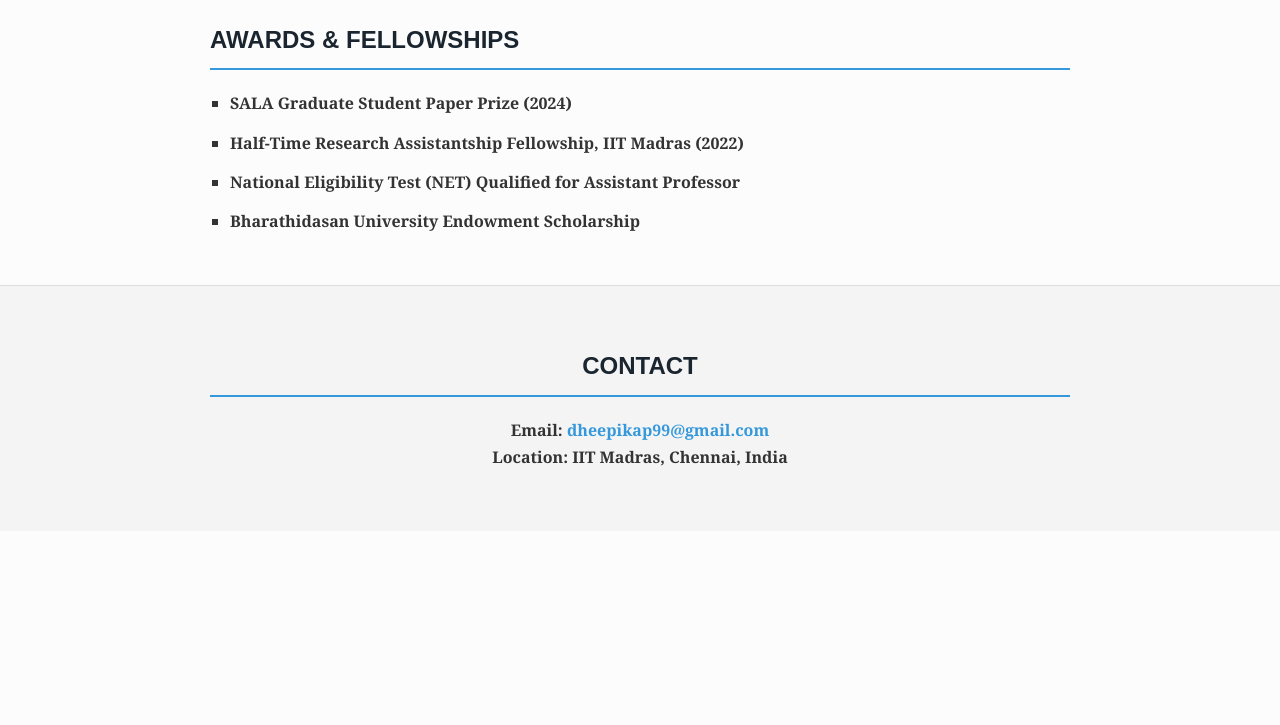
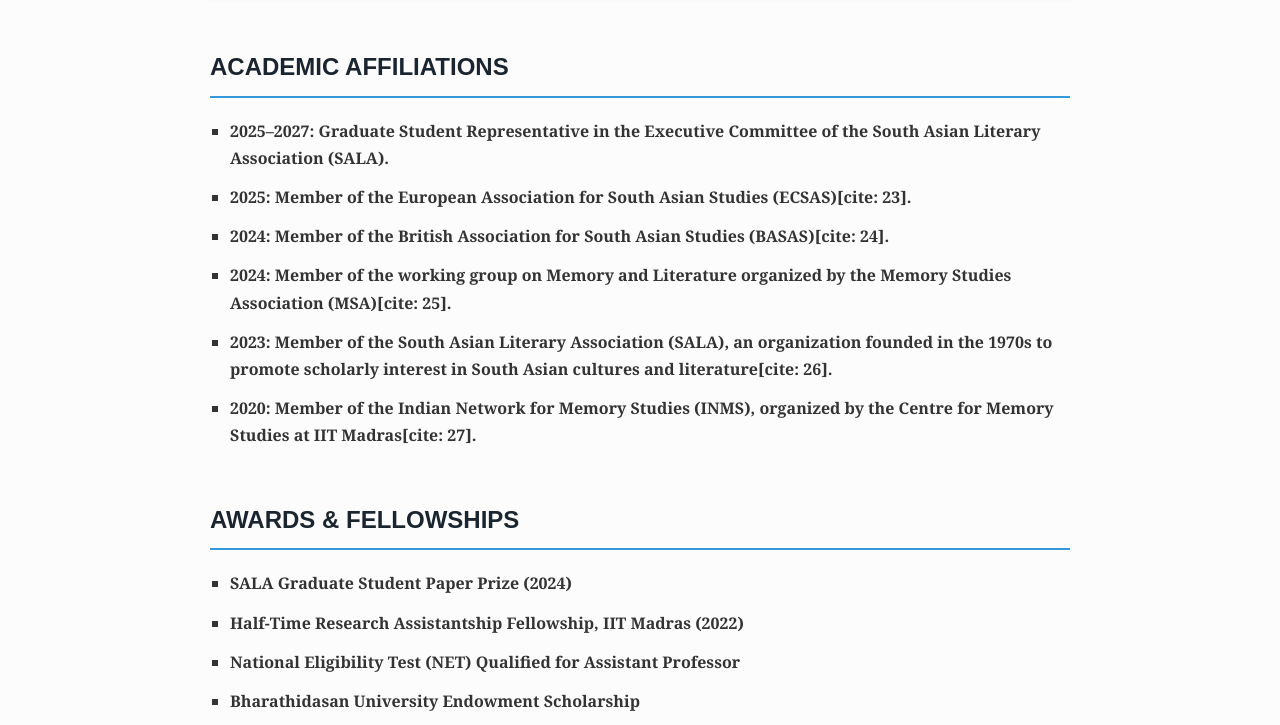
Before and after one commit to DheebikaP/DheebikaP.github.io, a plain HTML site: page index.html in a window 1280 px wide. Shown: the part 1275-2000 px from the top of the page. Before the commit the page ends 1806 px from the top, so only its background shows below. Drawn offline with Linux system fonts and the light colour scheme.

Commit message:
Update index.html

```diff
--- a/index.html
+++ b/index.html
@@ -14,6 +14,7 @@
                 <li><a href="#about">About</a></li>
                 <li><a href="#education">Education</a></li>
                 <li><a href="#publications">Publications</a></li>
+                <li><a href="#academic affiliations">Academic Affiliations</a></li>
                 <li><a href="#awards">Awards</a></li>
                 <li><a href="#contact">Contact</a></li>
             </ul>
@@ -67,6 +68,30 @@
             </div>
         </section>
 
+        <section id="affiliations">
+            <h2>Academic Affiliations</h2>
+            <ul class="affiliation-list">
+                <li>
+                    <strong>2025–2027:</strong> Graduate Student Representative in the Executive Committee of the <strong>South Asian Literary Association (SALA)</strong>.
+                </li>
+                <li>
+                    <strong>2025:</strong> Member of the <strong>European Association for South Asian Studies (ECSAS)</strong>[cite: 23].
+                </li>
+                <li>
+                    <strong>2024:</strong> Member of the <strong>British Association for South Asian Studies (BASAS)</strong>[cite: 24].
+                </li>
+                <li>
+                    <strong>2024:</strong> Member of the working group on Memory and Literature organized by the <strong>Memory Studies Association (MSA)</strong>[cite: 25].
+                </li>
+                <li>
+                    <strong>2023:</strong> Member of the <strong>South Asian Literary Association (SALA)</strong>, an organization founded in the 1970s to promote scholarly interest in South Asian cultures and literature[cite: 26].
+                </li>
+                <li>
+                    <strong>2020:</strong> Member of the <strong>Indian Network for Memory Studies (INMS)</strong>, organized by the Centre for Memory Studies at IIT Madras[cite: 27].
+                </li>
+            </ul>
+        </section>
+
         <section id="awards">
             <h2>Awards & Fellowships</h2>
             <ul>
```
